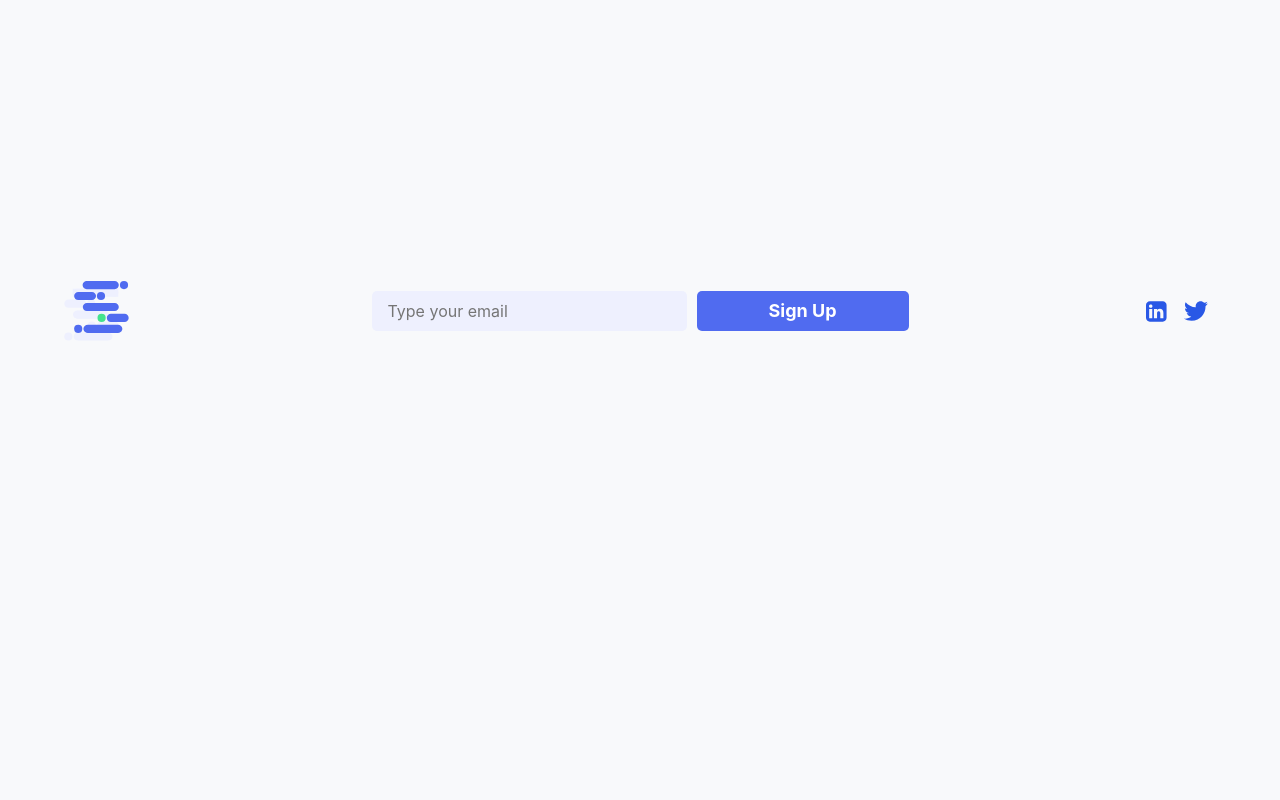
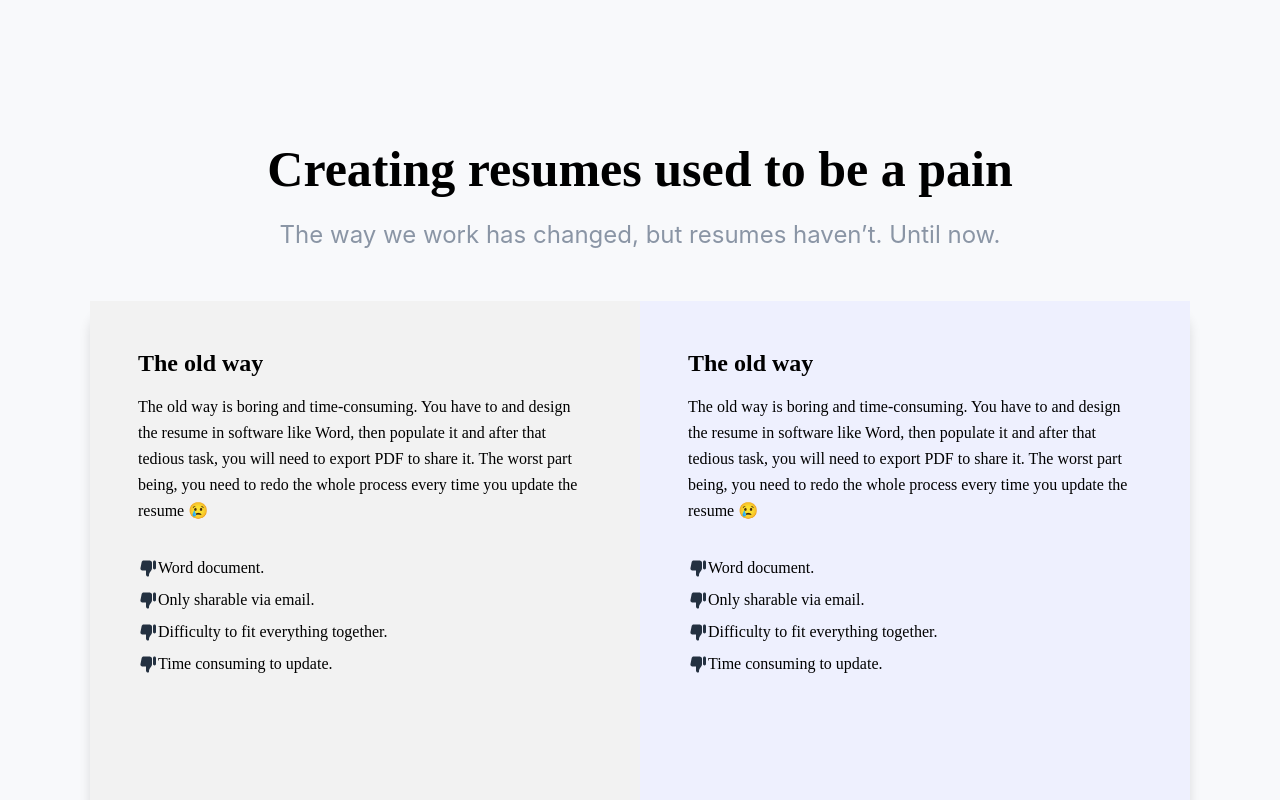
Before and after one commit to Achiaga/open-website-builder, a Next.js app: page / in a window 1280 px wide. Shown: the part 3480-4280 px from the top of the page. Before the commit the page ends 3901 px from the top, so only its background shows below. Built offline with nearby package versions, Linux system fonts and the light colour scheme; a web font is replaced by a local one.

Commit message:
feat: add card info

```diff
--- /dev/null
+++ b/assets/check-list.js
@@ -0,0 +1,19 @@
+const CheckList = () => {
+	return (
+		<svg
+			width='16'
+			height='16'
+			viewBox='0 0 16 16'
+			fill='none'
+			xmlns='http://www.w3.org/2000/svg'>
+			<path
+				fill-rule='evenodd'
+				clip-rule='evenodd'
+				d='M8 16C10.1217 16 12.1566 15.1571 13.6569 13.6569C15.1571 12.1566 16 10.1217 16 8C16 5.87827 15.1571 3.84344 13.6569 2.34315C12.1566 0.842855 10.1217 0 8 0C5.87827 0 3.84344 0.842855 2.34315 2.34315C0.842855 3.84344 0 5.87827 0 8C0 10.1217 0.842855 12.1566 2.34315 13.6569C3.84344 15.1571 5.87827 16 8 16ZM11.707 6.707C11.8892 6.5184 11.99 6.2658 11.9877 6.0036C11.9854 5.7414 11.8802 5.49059 11.6948 5.30518C11.5094 5.11977 11.2586 5.0146 10.9964 5.01233C10.7342 5.01005 10.4816 5.11084 10.293 5.293L7 8.586L5.707 7.293C5.5184 7.11084 5.2658 7.01005 5.0036 7.01233C4.7414 7.0146 4.49059 7.11977 4.30518 7.30518C4.11977 7.49059 4.0146 7.7414 4.01233 8.0036C4.01005 8.2658 4.11084 8.5184 4.293 8.707L6.293 10.707C6.48053 10.8945 6.73484 10.9998 7 10.9998C7.26516 10.9998 7.51947 10.8945 7.707 10.707L11.707 6.707Z'
+				fill='#43E28E'
+			/>
+		</svg>
+	);
+};
+
+export default CheckList;
--- /dev/null
+++ b/assets/hand-down.js
@@ -0,0 +1,17 @@
+const HandDown = () => {
+	return (
+		<svg
+			width='20'
+			height='21'
+			viewBox='0 0 20 21'
+			fill='none'
+			xmlns='http://www.w3.org/2000/svg'>
+			<path
+				d='M18.0002 10C18.0002 10.3978 17.8422 10.7794 17.5609 11.0607C17.2796 11.342 16.8981 11.5 16.5002 11.5C16.1024 11.5 15.7209 11.342 15.4396 11.0607C15.1583 10.7794 15.0002 10.3978 15.0002 10V4C15.0002 3.60218 15.1583 3.22064 15.4396 2.93934C15.7209 2.65804 16.1024 2.5 16.5002 2.5C16.8981 2.5 17.2796 2.65804 17.5609 2.93934C17.8422 3.22064 18.0002 3.60218 18.0002 4V10ZM14.0002 10.167V4.737C14.0005 4.36544 13.8973 4.00116 13.7021 3.68499C13.5069 3.36882 13.2275 3.11327 12.8952 2.947L12.8452 2.922C12.2895 2.64422 11.6766 2.49973 11.0552 2.5H5.64025C5.17772 2.49982 4.72942 2.65995 4.37169 2.95314C4.01396 3.24633 3.7689 3.65444 3.67825 4.108L2.47825 10.108C2.42024 10.3982 2.42736 10.6977 2.4991 10.9848C2.57084 11.2719 2.70541 11.5396 2.8931 11.7684C3.08078 11.9972 3.31692 12.1815 3.58446 12.308C3.85201 12.4346 4.14429 12.5001 4.44025 12.5H8.00025V16.5C8.00025 17.0304 8.21096 17.5391 8.58603 17.9142C8.96111 18.2893 9.46981 18.5 10.0002 18.5C10.2655 18.5 10.5198 18.3946 10.7074 18.2071C10.8949 18.0196 11.0002 17.7652 11.0002 17.5V16.833C11.0002 15.9675 11.281 15.1254 11.8002 14.433L13.2002 12.567C13.7195 11.8746 14.0002 11.0325 14.0002 10.167Z'
+				fill='#243141'
+			/>
+		</svg>
+	);
+};
+
+export default HandDown;
--- a/custom-theme.js
+++ b/custom-theme.js
@@ -17,6 +17,7 @@ export const customTheme = {
 		},
 		gray: {
 			100: '#F9F9FB',
+			200: '#F2F2F2',
 			500: '#243141',
 			600: '#8A95A5',
 		},
--- /dev/null
+++ b/pages/components/card-info/index.js
@@ -0,0 +1,159 @@
+import Image from 'next/image';
+import { Box, Text } from '@chakra-ui/react';
+import { useTranslation } from '../../../hooks/translation';
+import { List, ListItem, ListIcon } from '@chakra-ui/react';
+
+import CheckList from '../../../assets/check-list';
+import HandDown from '../../../assets/hand-down';
+
+const Steps = () => {
+	const [t] = useTranslation();
+
+	return (
+		<Box
+			position='relative'
+			display='flex'
+			flexDirection='column'
+			justifyContent='center'
+			alignItems='center'
+			width='100%'
+			marginTop='6rem'
+			marginBottom='4rem'>
+			<Text
+				position='relative'
+				fontWeight='bold'
+				textAlign='center'
+				fontFamily='Montserrat'
+				fontSize='50px'
+				lineHeight='60px'
+				lineHeight='4rem'>
+				Creating resumes used to be a pain
+			</Text>
+			<Text
+				position='relative'
+				fontSize='24px'
+				marginTop='1rem'
+				color='gray.600'>
+				The way we work has changed, but resumes haven’t. Until now.
+			</Text>
+			<Box
+				position='relative'
+				display='flex'
+				justifyContent='center'
+				alignItems='center'
+				width='100%'
+				paddingTop='3rem'>
+				<Box
+					w='1100px'
+					h='640px'
+					display='flex'
+					justifyContent='start'
+					alignItems='stretch'
+					fontFamily='Montserrat'
+					boxShadow='0px 12px 12px rgba(0, 0, 0, 0.12)'
+					bg='white'
+					borderRadius='20px'>
+					<Box w='50%' bg='gray.200' padding='3rem'>
+						<Text
+							as='h1'
+							fontDamily='Montserrat'
+							fontSize='24px'
+							fontStyle='normal'
+							fontWeight='700'
+							lineHeight='29px'
+							letterSpacing='0em'
+							textAlign='start'>
+							The old way
+						</Text>
+						<Text
+							as='h1'
+							paddingTop='1rem'
+							fontDamily='Montserrat'
+							fontsize='18px'
+							fontStyle='normal'
+							fontWeight='400'
+							lineHeight='26px'
+							letterSpacing='0em'
+							textAlign='start'>
+							The old way is boring and time-consuming. You have to and design
+							the resume in software like Word, then populate it and after that
+							tedious task, you will need to export PDF to share it. The worst
+							part being, you need to redo the whole process every time you
+							update the resume 😢
+						</Text>
+						<List paddingTop='2rem' spacing='2'>
+							<ListItem display='flex' alignItems='center'>
+								<ListIcon as={HandDown} color='black' paddingRight='0.5rem' />
+								Word document.
+							</ListItem>
+							<ListItem display='flex' alignItems='center'>
+								<ListIcon as={HandDown} color='black' paddingRight='0.5rem' />
+								Only sharable via email.
+							</ListItem>
+							<ListItem display='flex' alignItems='center'>
+								<ListIcon as={HandDown} color='black' paddingRight='0.5rem' />
+								Difficulty to fit everything together.
+							</ListItem>
+							{/* You can also use custom icons from react-icons */}
+							<ListItem display='flex' alignItems='center'>
+								<ListIcon as={HandDown} color='black' paddingRight='0.5rem' />
+								Time consuming to update.
+							</ListItem>
+						</List>
+					</Box>
+
+					<Box w='50%' bg='primary.100' padding='3rem'>
+						<Text
+							as='h1'
+							fontDamily='Montserrat'
+							fontSize='24px'
+							fontStyle='normal'
+							fontWeight='700'
+							lineHeight='29px'
+							letterSpacing='0em'
+							textAlign='start'>
+							The old way
+						</Text>
+						<Text
+							as='h1'
+							paddingTop='1rem'
+							fontDamily='Montserrat'
+							fontsize='18px'
+							fontStyle='normal'
+							fontWeight='400'
+							lineHeight='26px'
+							letterSpacing='0em'
+							textAlign='start'>
+							The old way is boring and time-consuming. You have to and design
+							the resume in software like Word, then populate it and after that
+							tedious task, you will need to export PDF to share it. The worst
+							part being, you need to redo the whole process every time you
+							update the resume 😢
+						</Text>
+						<List paddingTop='2rem' spacing='2'>
+							<ListItem display='flex' alignItems='center'>
+								<ListIcon as={HandDown} color='black' paddingRight='0.5rem' />
+								Word document.
+							</ListItem>
+							<ListItem display='flex' alignItems='center'>
+								<ListIcon as={HandDown} color='black' paddingRight='0.5rem' />
+								Only sharable via email.
+							</ListItem>
+							<ListItem display='flex' alignItems='center'>
+								<ListIcon as={HandDown} color='black' paddingRight='0.5rem' />
+								Difficulty to fit everything together.
+							</ListItem>
+							{/* You can also use custom icons from react-icons */}
+							<ListItem display='flex' alignItems='center'>
+								<ListIcon as={HandDown} color='black' paddingRight='0.5rem' />
+								Time consuming to update.
+							</ListItem>
+						</List>
+					</Box>
+				</Box>
+			</Box>
+		</Box>
+	);
+};
+
+export default Steps;
--- a/pages/index.js
+++ b/pages/index.js
@@ -6,6 +6,7 @@ import Hero from './components/hero';
 import Comparison from './components/comparison';
 import Features from './components/features';
 import Steps from './components/steps';
+import CardInfo from './components/card-info';
 import Footer from './components/footer';
 
 export default function Home() {
@@ -38,6 +39,7 @@ export default function Home() {
 				<Comparison />
 				<Features />
 				<Steps />
+				<CardInfo />
 				<Footer />
 			</Box>
 		</Box>
```
